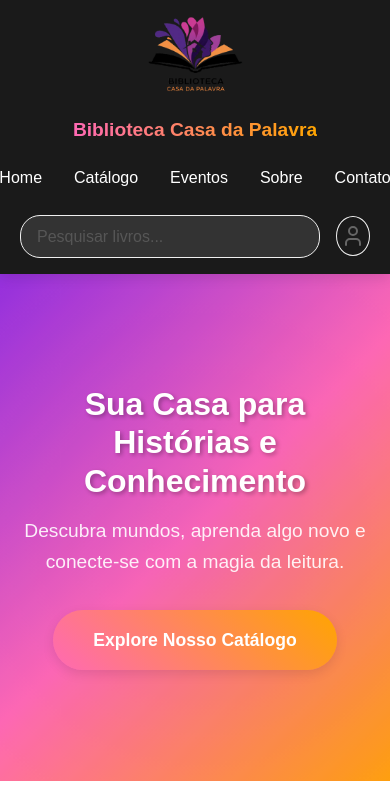
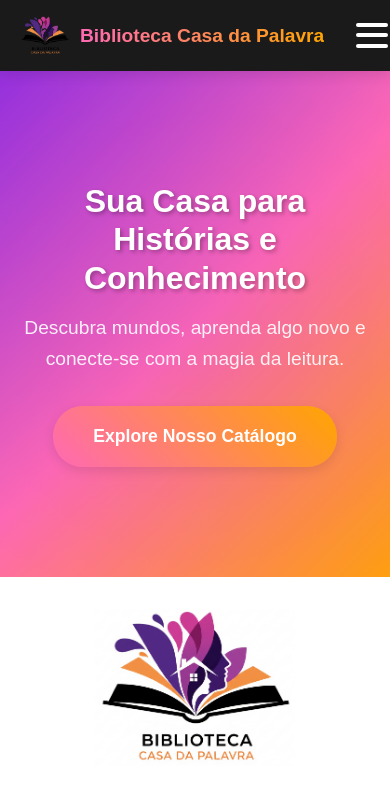
Before and after one commit to cristijung/bibliotecacasadapalavra, a Next.js app: page / in a window 390 px wide. Shown: the top 801 px of the page. Built offline with nearby package versions, Linux system fonts and the light colour scheme.

Commit message:
responsividade do header

```diff
--- a/app/components/header/Header.module.scss
+++ b/app/components/header/Header.module.scss
@@ -1,4 +1,3 @@
-
 @import '../../styles/colorr.module';
 
 .header {
@@ -19,30 +18,29 @@
   margin: 0 auto;
   padding: 0 20px;
   gap: 2rem;
+}
 
-  @media (max-width: 992px) {
-    flex-wrap: wrap;
-    justify-content: center;
-    gap: 1.5rem;
-  }
+.logoContainer {
+  display: flex;
+  align-items: center;
+  gap: 10px;
+  flex-shrink: 0;
 }
 
 .logo {
   display: flex;
   align-items: center;
-  gap: 10px;
   text-decoration: none;
 
   h1 {
     font-size: 1.5rem;
     font-weight: 700;
     margin: 0;
-
     background: linear-gradient(90deg, $color-pink, $color-orange);
     -webkit-background-clip: text;
     -webkit-text-fill-color: transparent;
     background-clip: text;
-    color: transparent; // fallback
+    color: transparent;
     white-space: nowrap;
     overflow: hidden;
     text-overflow: ellipsis;
@@ -56,8 +54,55 @@
   }
 }
 
+
+.menuToggle {
+  display: none;
+  flex-direction: column;
+  justify-content: space-around;
+  width: 2rem;
+  height: 2rem;
+  background: transparent;
+  border: none;
+  cursor: pointer;
+  padding: 0;
+  z-index: 60;
+
+  div {
+    width: 2rem;
+    height: 0.25rem;
+    background: $color-white;
+    border-radius: 10px;
+    transition: all 0.3s linear;
+    position: relative;
+    transform-origin: 1px;
+  }
+
+  // animação para o 'X'
+  div:first-child.open {
+    transform: rotate(45deg);
+  }
+  div:nth-child(2).open {
+    opacity: 0;
+  }
+  div:last-child.open {
+    transform: rotate(-45deg);
+  }
+}
+
+.navContainer {
+  display: flex;
+  align-items: center;
+  flex-grow: 1;
+  gap: 2rem;
+
+  @media (max-width: 992px) {
+    display: none;
+  }
+}
+
 .nav {
   flex-grow: 1;
+
   ul {
     display: flex;
     list-style: none;
@@ -67,14 +112,62 @@
     gap: 1.5rem;
 
     @media (max-width: 992px) {
-      justify-content: center;
-      gap: 1rem;
+      flex-direction: column;
+      align-items: center;
+      gap: 1.5rem;
     }
   }
 }
 
+// styles para o menu hambúrguer
+@media (max-width: 992px) {
+  .menuToggle {
+    display: flex;
+  }
+
+  .navContainer {
+    position: fixed;
+    top: 0;
+    left: 0;
+    width: 100%;
+    height: 100vh;
+    background-color: rgba($color-black, 0.95);
+    flex-direction: column;
+    justify-content: center;
+    align-items: center;
+    transform: translateX(100%);
+    transition: transform 0.3s ease-in-out;
+    z-index: 45; // Abaixo do ícone
+
+    &.open {
+      display: flex;
+      transform: translateX(0);
+    }
+  }
+
+  .nav {
+    width: 100%;
+    ul {
+      justify-content: center;
+    }
+  }
+
+  .actions {
+    width: 100%;
+    flex-direction: column;
+    justify-content: center;
+    gap: 1.5rem;
+    padding-bottom: 2rem;
+  }
+
+  .searchBar {
+    width: 90%;
+    max-width: 400px;
+  }
+}
+
+// resto do link
 .navLink {
-  // mudar depois as cores, mas direto no componente
   color: $color-white;
   text-decoration: none;
   font-weight: 500;
@@ -106,7 +199,6 @@
   transition: border-color $transition-fast, box-shadow $transition-fast;
   background-color: $color-gray-dark;
   color: $color-white;
-
   width: 250px;
 
   &:focus {
--- a/app/components/header/Header.tsx
+++ b/app/components/header/Header.tsx
@@ -1,31 +1,48 @@
+'use client';
 
-import React from 'react';
+import React, { useState } from 'react';
 import styles from './Header.module.scss';
 import Link from 'next/link';
 import Image from 'next/image';
 import Logo from '../../../public/logo_bi_nobg.png';
 
 export default function Header() {
+  const [isMenuOpen, setIsMenuOpen] = useState(false);
+
+  const toggleMenu = () => {
+    setIsMenuOpen(!isMenuOpen);
+  };
+
   return (
     <header className={styles.header}>
       <div className={styles.container}>
-        <Image src={Logo} alt="Casa Da Palavra" width={100} height={100} />
+        <div className={styles.logoContainer}>
+          <Image src={Logo} alt="Casa Da Palavra" width={50} height={50} />
           <Link href="/" className={styles.logo}>
             <h1>Biblioteca Casa da Palavra</h1>
           </Link>
+        </div>
 
-        {/* navegação principal */}
+        {/* menu de hambúrguer */}
+        <button className={styles.menuToggle} onClick={toggleMenu}>
+          <div className={isMenuOpen ? styles.open : ''}></div>
+          <div className={isMenuOpen ? styles.open : ''}></div>
+          <div className={isMenuOpen ? styles.open : ''}></div>
+        </button>
+
+        <div className={`${styles.navContainer} ${isMenuOpen ? styles.open : ''}`}>
+          {/* nav principal */}
           <nav className={styles.nav}>
             <ul>
-            <li><Link href="/" className={styles.navLink}>Home</Link></li>
-            <li><Link href="/catalogo" className={styles.navLink}>Catálogo</Link></li>
-            <li><Link href="/eventos" className={styles.navLink}>Eventos</Link></li>
-            <li><Link href="/sobre" className={styles.navLink}>Sobre</Link></li>
-            <li><Link href="/contato" className={styles.navLink}>Contato</Link></li>
+              <li><Link href="/" className={styles.navLink} onClick={toggleMenu}>Home</Link></li>
+              <li><Link href="/catalogo" className={styles.navLink} onClick={toggleMenu}>Catálogo</Link></li>
+              <li><Link href="/eventos" className={styles.navLink} onClick={toggleMenu}>Eventos</Link></li>
+              <li><Link href="/sobre" className={styles.navLink} onClick={toggleMenu}>Sobre</Link></li>
+              <li><Link href="/contato" className={styles.navLink} onClick={toggleMenu}>Contato</Link></li>
             </ul>
           </nav>
 
-        {/* barra de pesquisa e icon de user */}
+          {/* search bar e icone do user */}
           <div className={styles.actions}>
             <input type="text" placeholder="Pesquisar livros..." className={styles.searchBar} />
             <button className={styles.userButton}>
@@ -36,6 +53,7 @@ export default function Header() {
             </button>
           </div>
         </div>
+      </div>
     </header>
   );
 };
```
Also changed, not shown: app/page.tsx (+4 -6 lines). Lines whose indentation alone changed are shown as unchanged.
